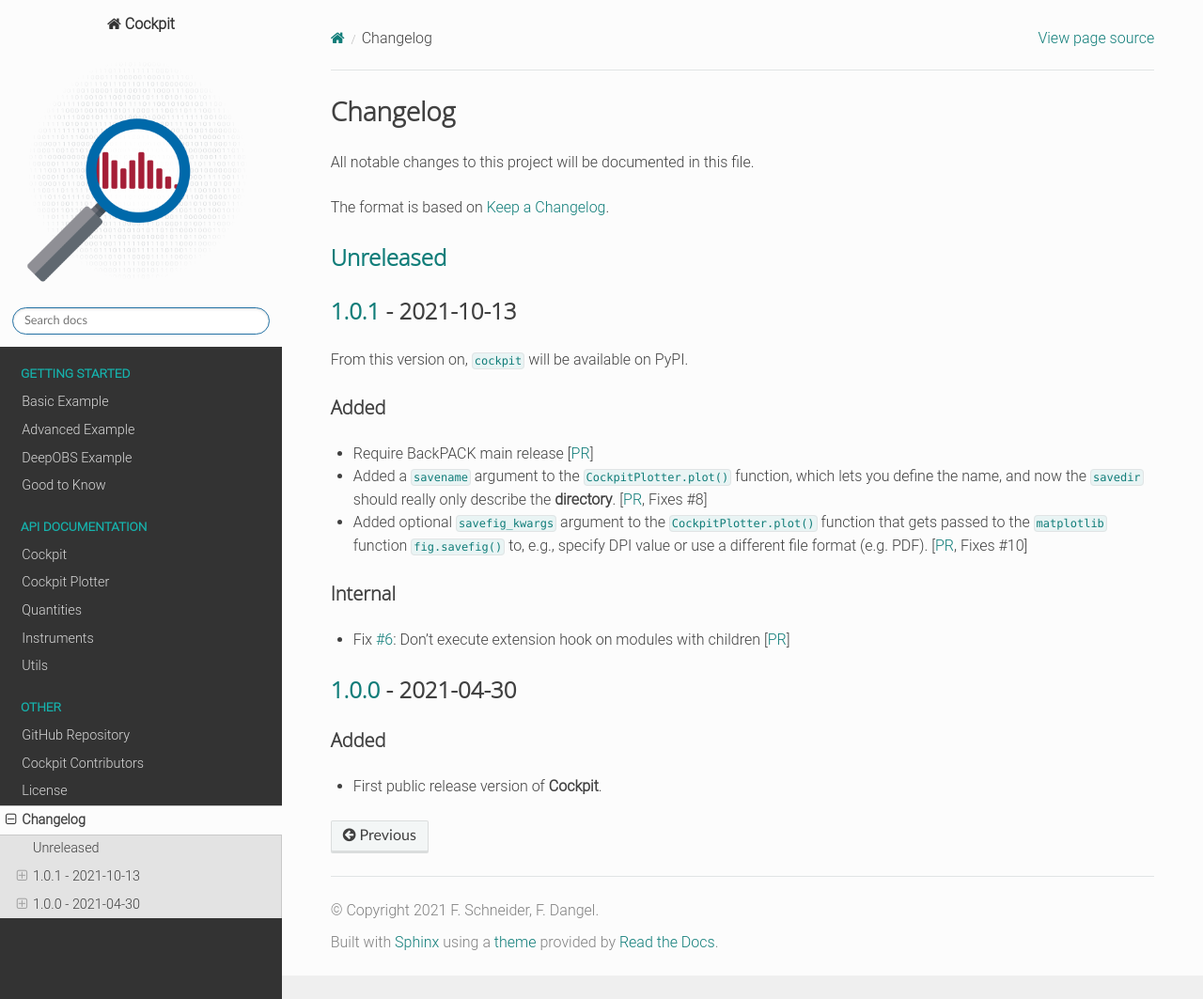
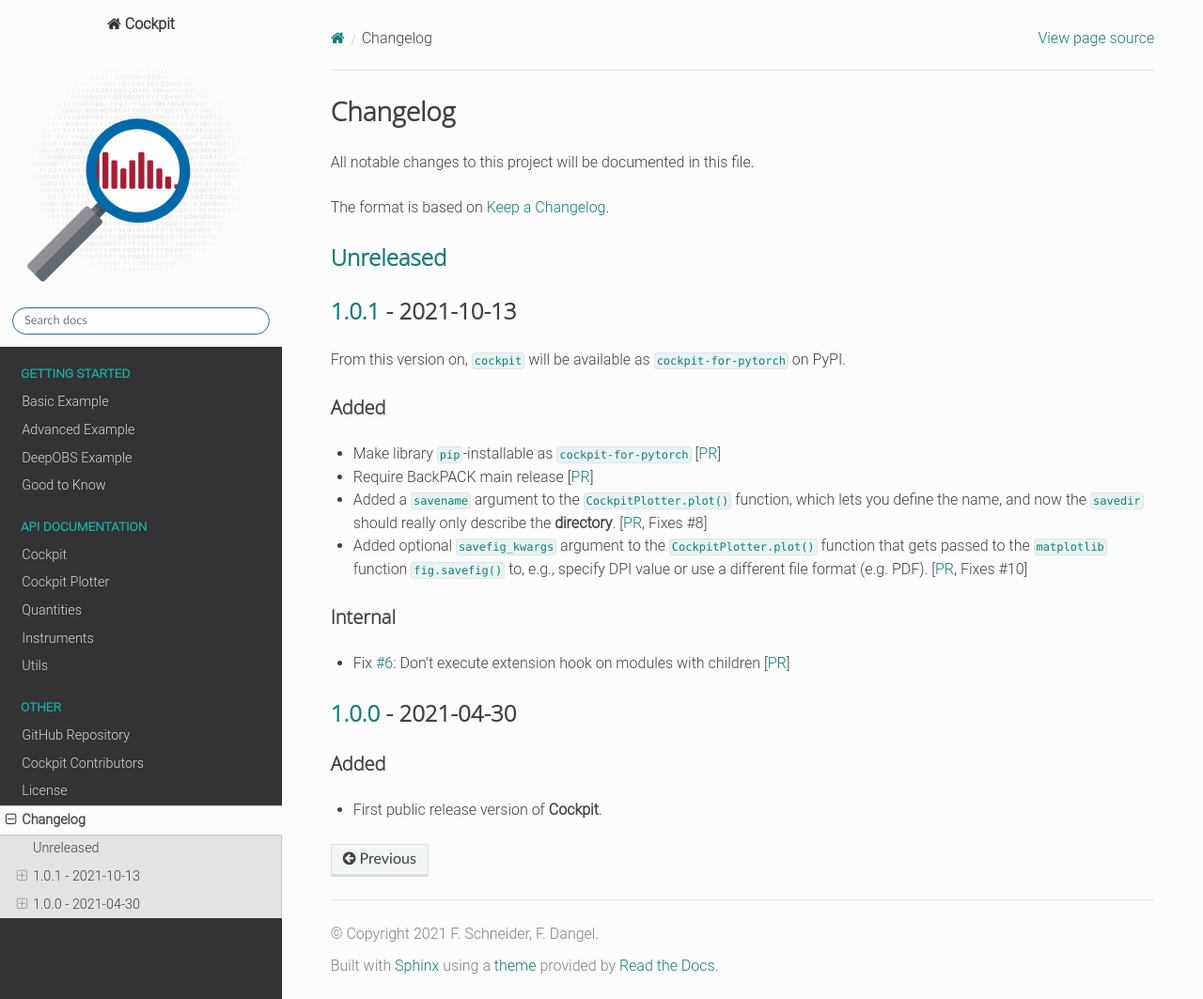
Before and after one commit to f-dangel/cockpit, a Sphinx documentation site: the page built from docs/source/other/changelog.rst, in a window 1280 px wide and 1063 px high. Shown: the whole window at 94% size. Built offline with Sphinx 7.4.7 and the Read the Docs theme 2.0.0, drawn with Linux system fonts in a browser that asks for light colours; the version number could not be read and is left out.

Commit message:
[MNT] Rename package into `cockpit-for-pytorch` (#17)
* Rename package: 'cockpit' to 'cockpit-for-pytorch'

* Update classifiers and python version

* Update changelog

```diff
--- a/CHANGELOG.md
+++ b/CHANGELOG.md
@@ -8,9 +8,12 @@ The format is based on [Keep a Changelog](https://keepachangelog.com/en/1.0.0/).
 
 ## [1.0.1] - 2021-10-13
 
-From this version on, `cockpit` will be available on PyPI.
+From this version on, `cockpit` will be available as `cockpit-for-pytorch` on
+PyPI.
 
 ### Added
+- Make library `pip`-installable as `cockpit-for-pytorch`
+  [[PR](https://github.com/f-dangel/cockpit/pull/17)]
 - Require BackPACK main release
   [[PR](https://github.com/f-dangel/cockpit/pull/12)]
 - Added a `savename` argument to the `CockpitPlotter.plot()` function, which lets you define the name, and now the `savedir` should really only describe the **directory**. [[PR](https://github.com/f-dangel/cockpit/pull/16), Fixes #8]
--- a/docs/source/examples/01_basic_fmnist.rst
+++ b/docs/source/examples/01_basic_fmnist.rst
@@ -14,7 +14,7 @@ Simply install **Cockpit** via
 
 .. code:: bash
 
-  pip install cockpit
+  pip install cockpit-for-pytorch
 
 and then copy the `example files <https://github.com/f-dangel/cockpit/tree/main/examples>`_
 from the repository or from the code block below.
--- a/docs/source/index.rst
+++ b/docs/source/index.rst
@@ -8,7 +8,7 @@ Cockpit
 
 .. code:: bash
 
-  pip install cockpit
+  pip install cockpit-for-pytorch
 
 ----
 
@@ -29,7 +29,7 @@ To install **Cockpit** simply run
 
 .. code:: bash
 
-  pip install cockpit
+  pip install cockpit-for-pytorch
 
 
 .. toctree::
```
Also changed, not shown: README.md (+2 -2 lines), setup.cfg (+9 -4 lines).
